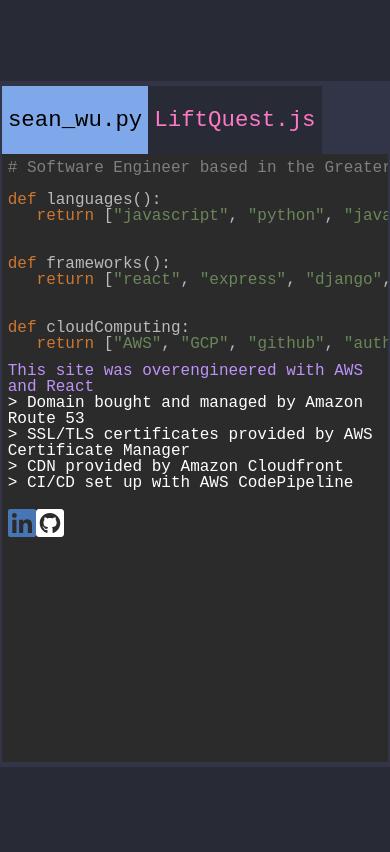
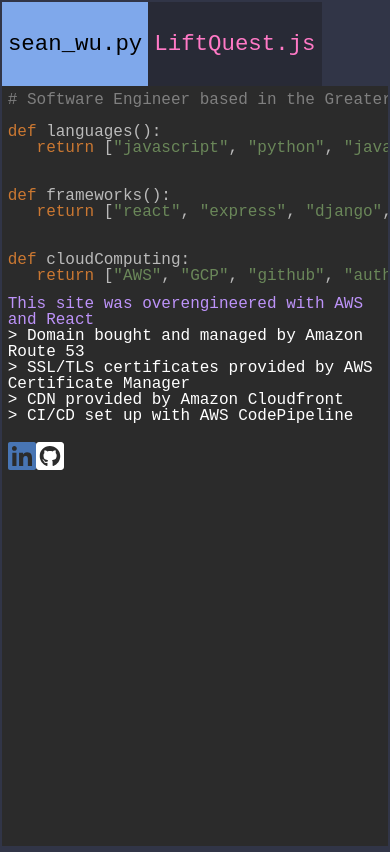
Before and after one commit to seanwu20/portfolio, a React (Create React App) app: page / in a window 390 px wide. Built offline with nearby package versions, Linux system fonts and the light colour scheme; no server answers.

Commit message:
changed mobile view

```diff
--- a/src/App.css
+++ b/src/App.css
@@ -5,7 +5,7 @@
     display:flex;
     flex-direction:column;
     justify-content:center;
-    padding: 0 1.5%;
+    padding: 0;
 }
 
 .content {
@@ -17,9 +17,12 @@
 
 }
 
-@media only screen and (max-width: 600px) {
+@media only screen and (max-width: 800px) {
     .App {
         padding: .5% .5%;
+    }
+    .content {
+        height:100%;
     }
 }
 
--- a/src/components/GithubSidebar/GithubSidebar.css
+++ b/src/components/GithubSidebar/GithubSidebar.css
@@ -7,7 +7,9 @@
     padding:1.5%;
 }
 
-
+.larger-font {
+    font-size: 20px;
+}
 @media only screen and (max-width: 800px) {
     .github-side-bar {
         display: none;
--- a/src/components/GithubSidebar/GithubSidebar.js
+++ b/src/components/GithubSidebar/GithubSidebar.js
@@ -4,7 +4,7 @@
 export const GithubSidebar = ({commitEvents}) => {
     return (
         <div className='github-side-bar'>
-            <h2 className='pink'>Github Activity</h2>
+            <h2 className='pink larger-font'>Github Activity</h2>
             <br/>
             {
                 commitEvents.map((commitEvent, index) => {
```
